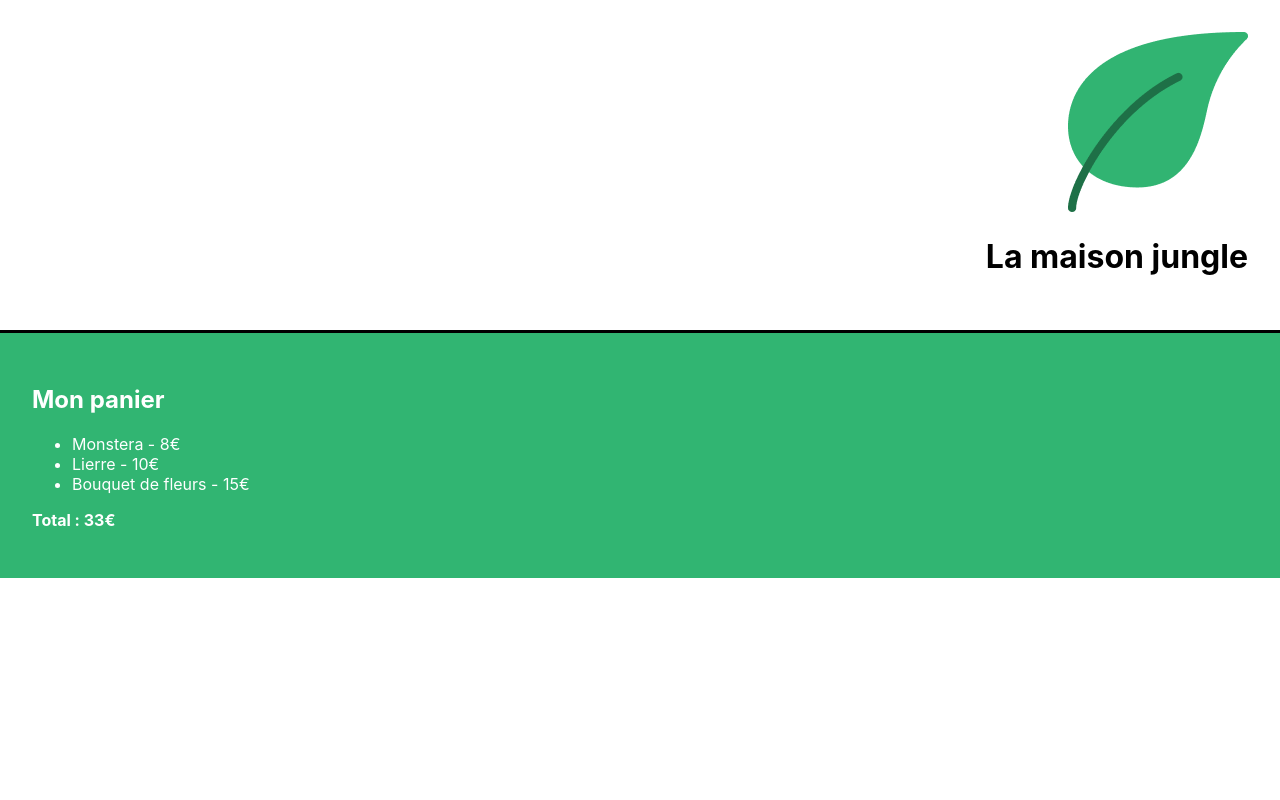
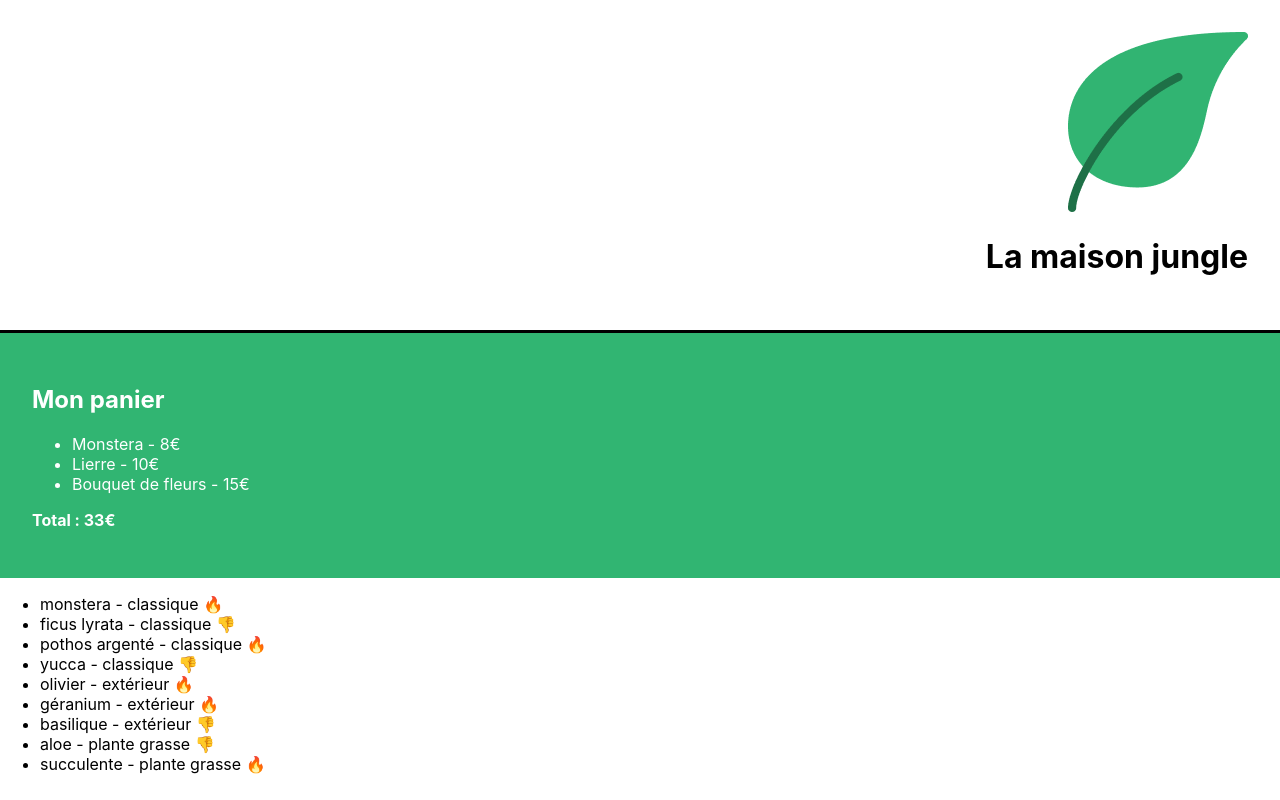
Before and after one commit to matteorlt/la-maison-jungle, a React (Create React App) app: page / in a window 1280 px wide. Built offline with nearby package versions, Linux system fonts and the light colour scheme.

Commit message:
feat: display plant list with emoji based on isBestSale

```diff
--- a/package.json
+++ b/package.json
@@ -12,7 +12,7 @@
     "web-vitals": "^0.2.4"
   },
   "scripts": {
-    "start": "react-scripts start",
+    "start": "set NODE_OPTIONS=--openssl-legacy-provider && react-scripts start",
     "build": "react-scripts build",
     "test": "react-scripts test",
     "eject": "react-scripts eject"
--- a/src/components/App.js
+++ b/src/components/App.js
@@ -1,10 +1,12 @@
 import Banner from './Banner'
 import Cart from './Cart'
+import ShoppingList from './ShoppingList'
 
 function App() {
     return (<div>
       <Banner />
       <Cart />
+      <ShoppingList />
       </div>)
 }
 
--- /dev/null
+++ b/src/components/ShoppingList.js
@@ -0,0 +1,17 @@
+import {plantList} from '../datas/plantList.js';
+
+
+function ShoppingList() {
+	return (
+		<ul>
+			{plantList.map((plant) => (
+				<li key={plant.id}>
+					{plant.name} - {plant.category} {' '}
+					{plant.isBestSale ? <span>🔥</span> : <span>👎</span>}
+				</li>
+			))}
+		</ul>
+	)
+}
+
+export default ShoppingList;
--- /dev/null
+++ b/src/datas/plantList.js
@@ -0,0 +1,56 @@
+export const plantList = [
+	{
+		name: 'monstera',
+		category: 'classique',
+		id: '1ed',
+		isBestSale: true
+	},
+	{
+		name: 'ficus lyrata',
+		category: 'classique',
+		id: '2ab',
+		isBestSale: false
+	},
+	{
+		name: 'pothos argenté',
+		category: 'classique',
+		id: '3sd',
+		isBestSale: true
+	},
+	{
+		name: 'yucca',
+		category: 'classique',
+		id: '4kk',
+		isBestSale: false
+	},
+	{
+		name: 'olivier',
+		category: 'extérieur',
+		id: '5pl',
+		isBestSale: true
+	},
+	{
+		name: 'géranium',
+		category: 'extérieur',
+		id: '6uo',
+		isBestSale: true
+	},
+	{
+		name: 'basilique',
+		category: 'extérieur',
+		id: '7ie',
+		isBestSale: false
+	},
+	{
+		name: 'aloe',
+		category: 'plante grasse',
+		id: '8fp',
+		isBestSale: false
+	},
+	{
+		name: 'succulente',
+		category: 'plante grasse',
+		id: '9vn',
+		isBestSale: true
+	}
+]
```
Also changed, not shown: 1 other file (tests, documents, lock files or other folders).
